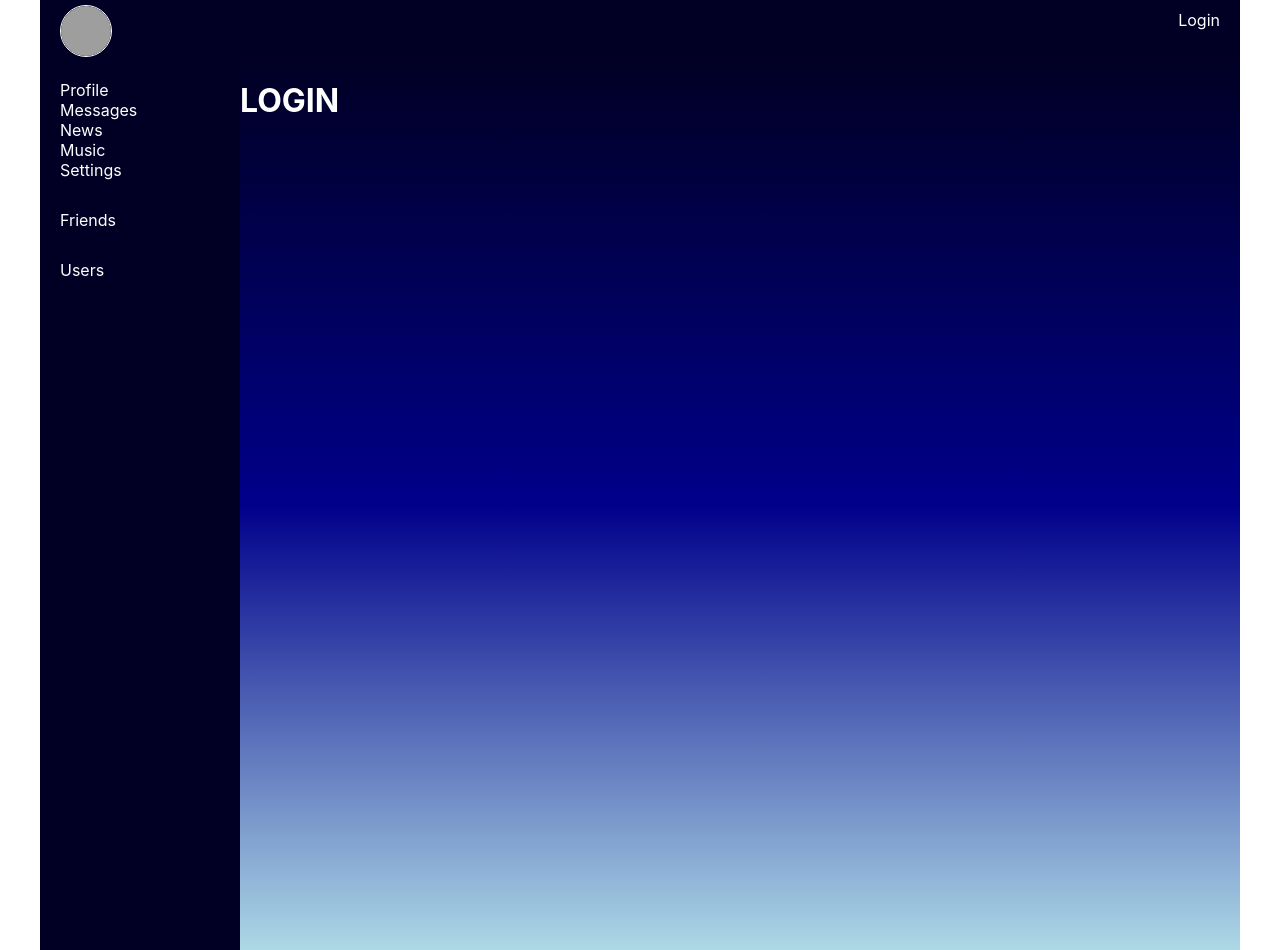
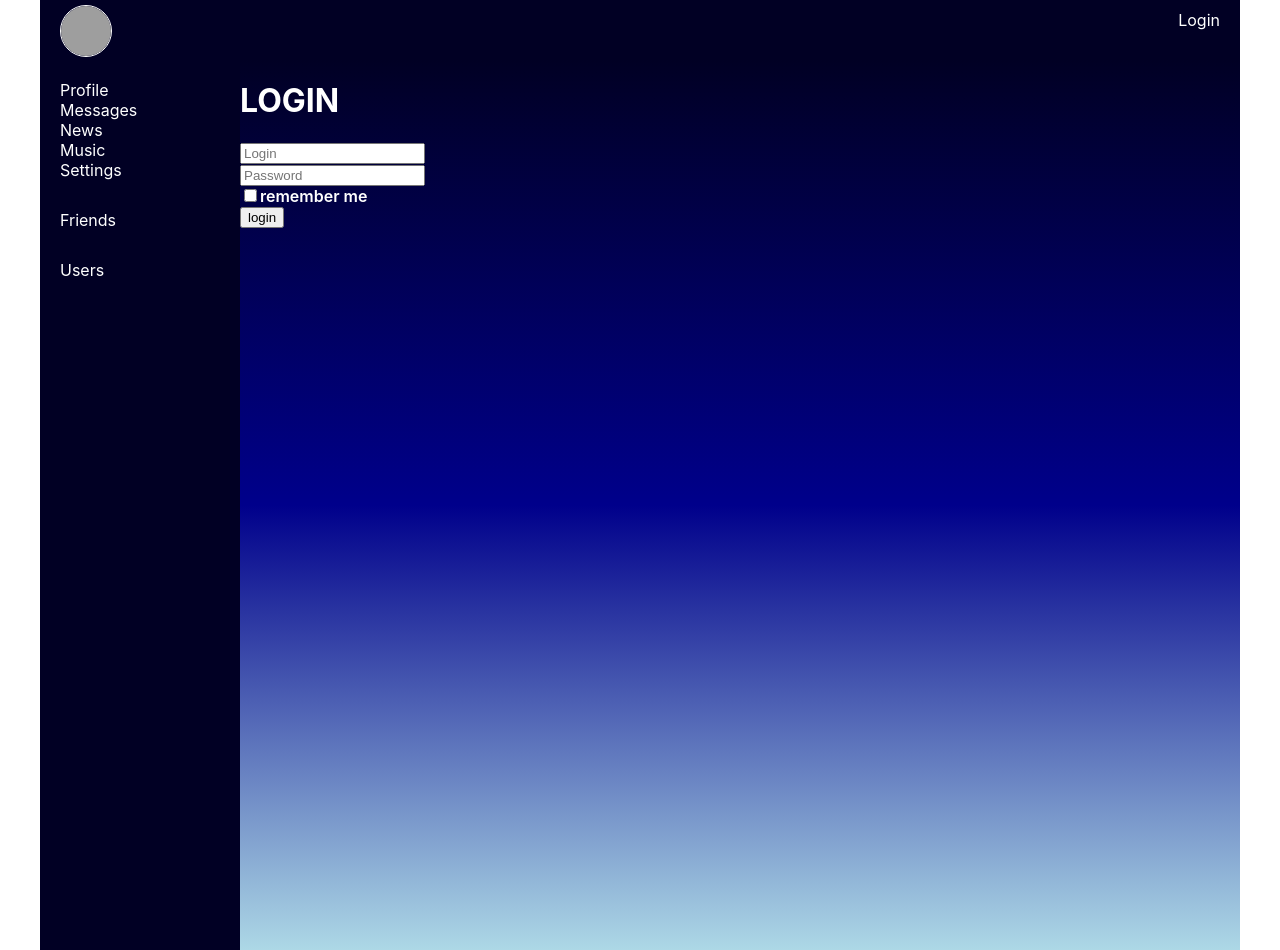
Before and after one commit to IshniyazovFail/social-network, a React (Create React App) app: page /login in a window 1280 px wide. Built offline with nearby package versions, Linux system fonts and the light colour scheme; no server answers; grey boxes are pictures that could not be loaded.

Commit message:
redux-form login

```diff
--- a/src/App.tsx
+++ b/src/App.tsx
@@ -10,7 +10,7 @@ import DialogsContainer from "./components/Dialogs/DialogsContainer";
 import {UsersContainer} from "./components/Users/UsersContainer";
 import ProfileContainer from "./components/Profile/ProfileContainer";
 import HeaderContainer from "./components/Header/headerContainer";
-import {Login} from "./components/Login";
+import {Login} from "./components/login/Login";
 
 
 function App() {
@@ -20,8 +20,8 @@ function App() {
                 <HeaderContainer />
                 <Navbar/>
                 <div className='app-wrapper-content'>
-                    <Route path='/dialogs' render={() => <DialogsContainer/>}/>
-                    <Route path='/profile/:userId?' render={() => <ProfileContainer/>}/>
+                    <Route path='/dialogs' component={DialogsContainer}/>
+                    <Route path='/profile/:userId?' component={ProfileContainer}/>
                     <Route path='/news' component={News}/>
                     <Route path='/music' component={Music}/>
                     <Route path='/settings' component={Settings}/>
--- a/src/Redux/profile-reducer.ts
+++ b/src/Redux/profile-reducer.ts
@@ -58,7 +58,7 @@ let initialState = {
             large: '',
         }
     },
-    status: '----'
+    status: ''
 }
 
 export type initialStateType = typeof initialState
--- a/src/Redux/redux-store.ts
+++ b/src/Redux/redux-store.ts
@@ -4,14 +4,15 @@ import {MessagesReducer} from "./message-reducer";
 import {UserReduser} from "./user-reduser";
 import {authReduser} from "./auth-reduser";
 import thunk from 'redux-thunk'
-
+import { reducer as formReducer } from 'redux-form'
 
 let rootReduser = combineReducers(
     {
         profilePage: ProfileReducer,
         messagesPage: MessagesReducer,
         userPage:UserReduser,
-        auth: authReduser
+        auth: authReduser,
+        form:formReducer
     }
 )
 
--- a/src/components/Login.tsx
+++ /dev/null
@@ -1,9 +0,0 @@
-import React from 'react';
-
-export const Login = () => {
-    return (
-        <div>
-            <h1>LOGIN</h1>
-        </div>
-    );
-};
--- /dev/null
+++ b/src/components/login/Login.tsx
@@ -0,0 +1,14 @@
+import React from 'react';
+import LoginReduxForm, {FormDataType} from "./LoginForm";
+
+export const Login = () => {
+    const onSubmit=(formData:FormDataType)=>{
+        console.log(formData)
+    }
+    return (
+        <div>
+            <h1>LOGIN</h1>
+            <LoginReduxForm onSubmit={onSubmit}/>
+        </div>
+    );
+};
--- /dev/null
+++ b/src/components/login/LoginForm.tsx
@@ -0,0 +1,35 @@
+import React from 'react';
+import {Field, InjectedFormProps, reduxForm} from "redux-form";
+
+
+export type FormDataType={
+    login:string
+    password:string
+    rememberme:boolean
+}
+ export const LoginForm:React.FC<InjectedFormProps<FormDataType>> = (props) => {
+    return (
+        <form onSubmit={props.handleSubmit}>
+            <div>
+                <Field name="login" component="input"  placeholder={'Login'} />
+            </div>
+            <div>
+                <Field name="password" component="input"  placeholder={'Password'}/>
+            </div>
+            <div>
+                <Field name="rememberme" component="input"  type="checkbox"/>remember me
+            </div>
+            <div>
+                <button>login</button>
+            </div>
+
+        </form>
+    );
+};
+
+const LoginReduxForm = reduxForm<FormDataType>({
+    // a unique name for the form
+    form: 'login'
+})(LoginForm)
+
+export default LoginReduxForm
--- a/src/components/profileStatus/ProfileStatus.tsx
+++ b/src/components/profileStatus/ProfileStatus.tsx
@@ -28,6 +28,13 @@ state= {
             status: e.currentTarget.value
         })
     }
+    componentDidUpdate(prevProps: Readonly<ProfileStatusType>, prevState: Readonly<{}>) {
+    if(this.props.status!==this.state.status){
+        this.setState({
+            status: this.props.status
+        })
+    }
+    }
 
     render() {
         return (
@@ -35,7 +42,7 @@ state= {
                 {this.state.editMode ?
                     <div><input onChange={this.onChangeHandler} autoFocus onBlur={this.deactivateEditMode} value={this.state.status}/>
                     </div> :
-                    <div><span onDoubleClick={this.activateEditMode}>{this.state.status}</span></div>
+                    <div><span onDoubleClick={this.activateEditMode}>{this.state.status||"--"}</span></div>
                 }
             </div>
         );
```
